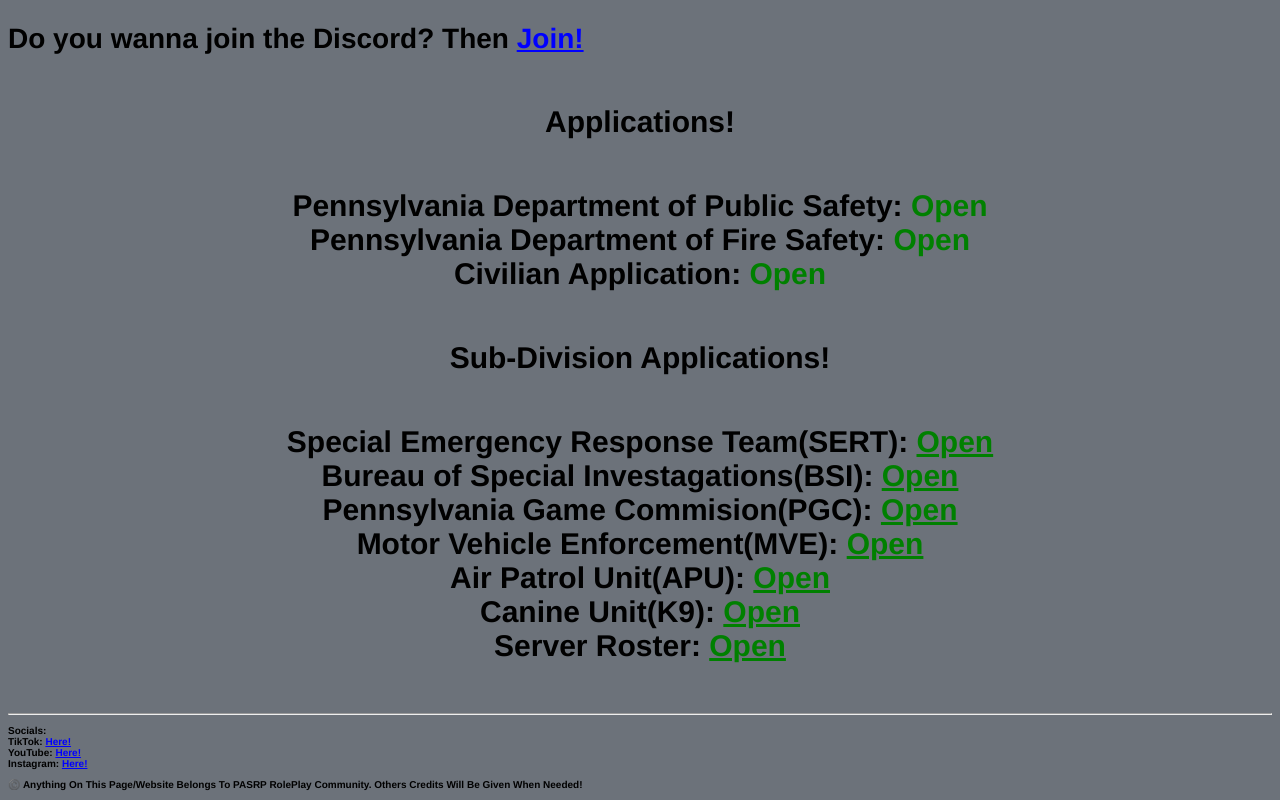
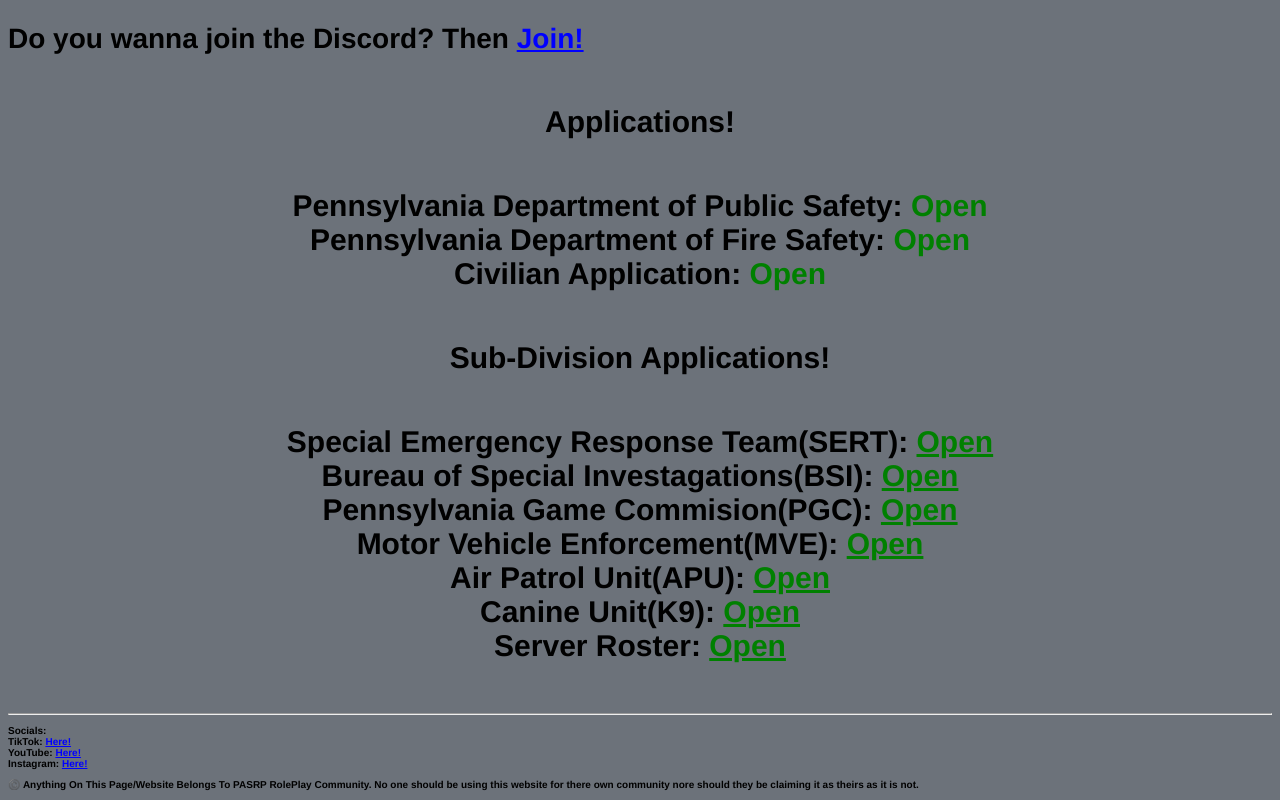
Before and after one commit to LongDaysYT/pasrp, a plain HTML site: page index.html in a window 1280 px wide. Shown: the part 714-1514 px from the top of the page. Drawn offline with Linux system fonts and the light colour scheme.

Commit message:
Add files via upload

```diff
--- a/index.html
+++ b/index.html
@@ -49,5 +49,5 @@ Professionalism: Make sure you are showing professionalism at all times </h4>
       <br>
       Instagram: <a href="https://www.instagram.com/official_pasrp/"> Here! </a> </h3>
     </h3>
-    <h3> ©️ Anything On This Page/Website Belongs To PASRP RolePlay Community. Others Credits Will Be Given When Needed!</h3>
+    <h3> ©️ Anything On This Page/Website Belongs To PASRP RolePlay Community. No one should be using this website for there own community nore should they be claiming it as theirs as it is not.</h3>
   </head>
```
